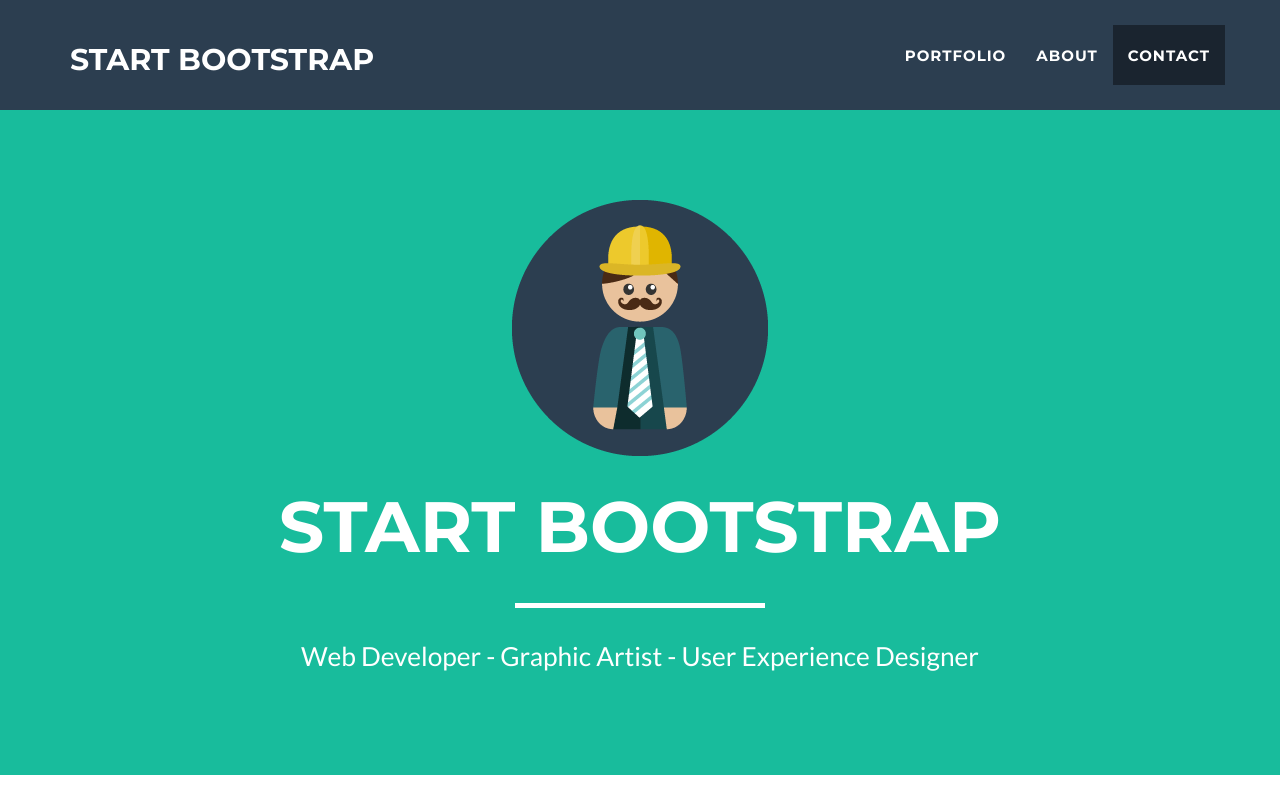
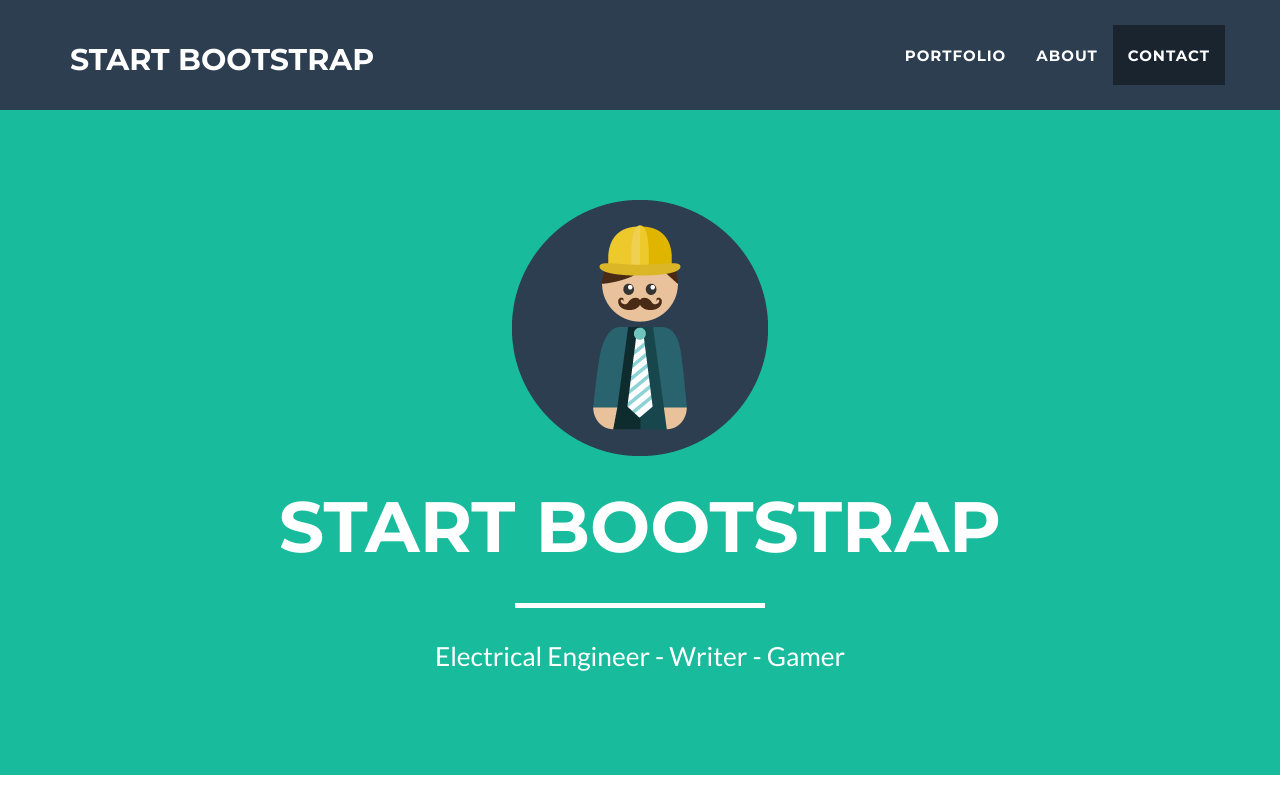
Before and after one commit to Pokefire/Pokefire.github.io, a plain HTML site: page index.html in a window 1280 px wide. Shown: the top 800 px of the page. Drawn offline with nearby package versions, Linux system fonts and the light colour scheme.

Commit message:
Modification

```diff
--- a/index.html
+++ b/index.html
@@ -78,7 +78,7 @@
                     <div class="intro-text">
                         <span class="name">Start Bootstrap</span>
                         <hr class="star-light">
-                        <span class="skills">Web Developer - Graphic Artist - User Experience Designer</span>
+                        <span class="skills">Electrical Engineer - Writer - Gamer</span>
                     </div>
                 </div>
             </div>
```
